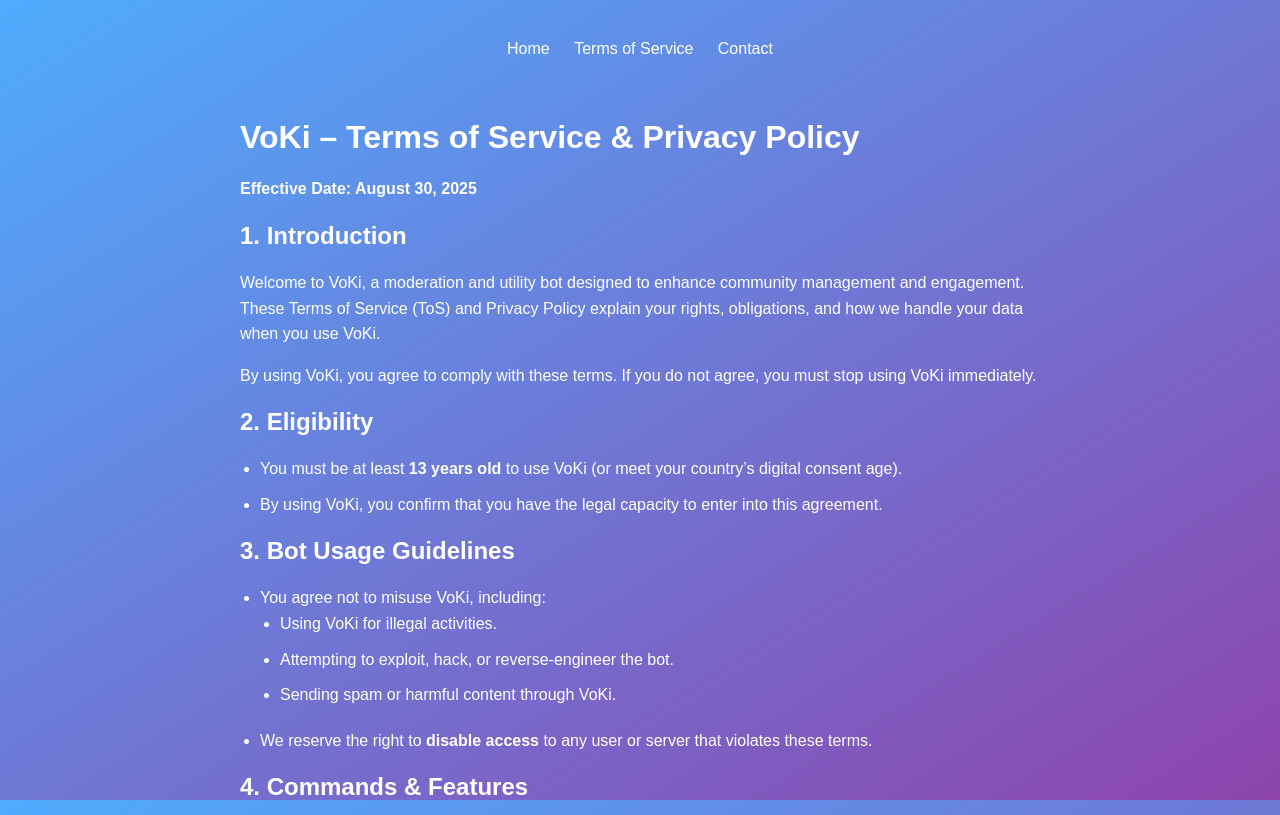
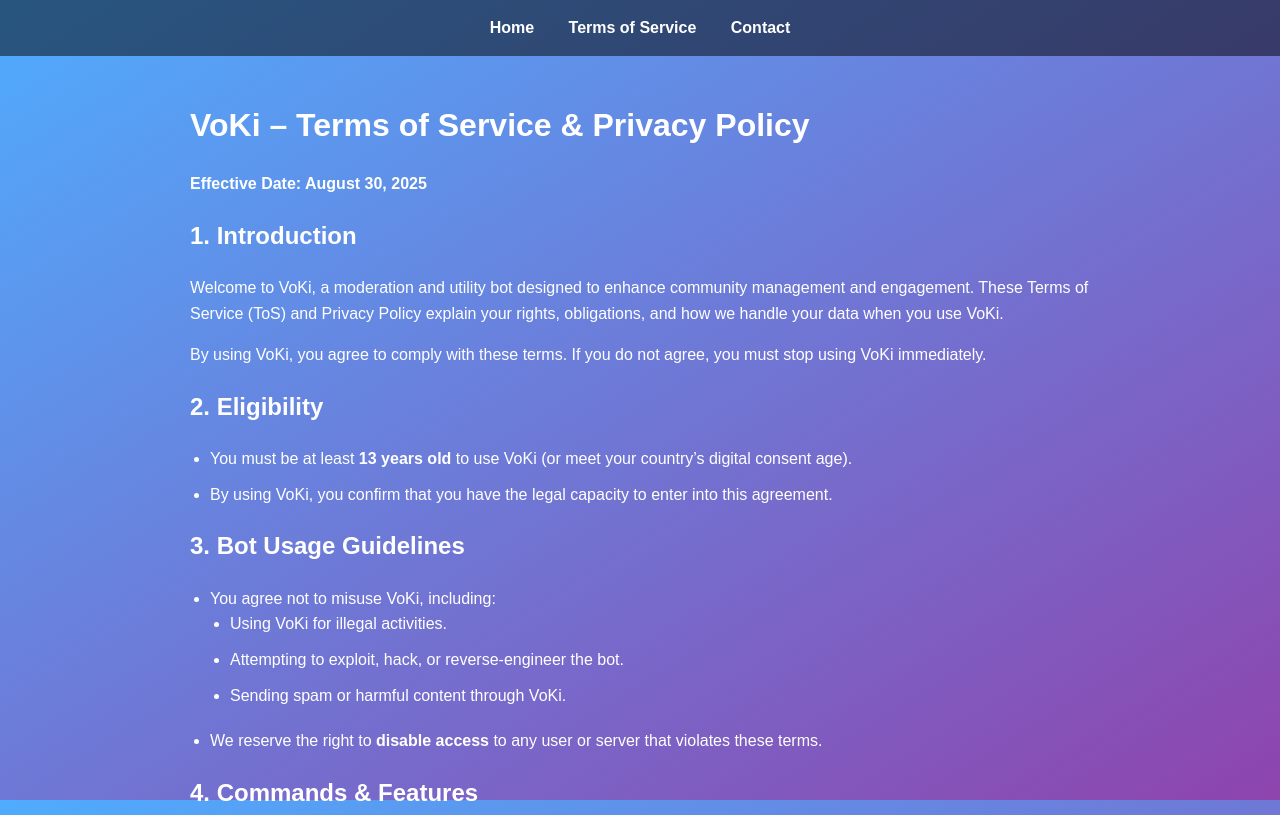
Before and after one commit to Vaztinix/VoKi, a plain HTML site: page tos.html in a window 1280 px wide. Shown: the top 815 px of the page. Drawn offline with Linux system fonts and the light colour scheme.

Commit message:
Update tos.html

```diff
--- a/tos.html
+++ b/tos.html
@@ -7,47 +7,54 @@
   <style>
     body {
       margin: 0;
-      min-height: 100vh;
+      font-family: Arial, sans-serif;
       background: linear-gradient(to bottom right, #4facfe, #8e44ad);
       background-attachment: fixed;
-      font-family: Arial, sans-serif;
       color: white;
-      display: flex;
-      flex-direction: column;
-      align-items: center;
-      padding: 40px 20px;
-      box-sizing: border-box;
+      line-height: 1.6;
     }
+
     nav {
-      margin-bottom: 40px;
+      position: fixed;
+      top: 0;
+      width: 100%;
+      background: rgba(0,0,0,0.5);
+      padding: 15px 0;
+      text-align: center;
+      z-index: 100;
     }
-    a {
+
+    nav a {
       color: #fff;
-      margin: 0 10px;
+      margin: 0 15px;
       text-decoration: none;
+      font-weight: bold;
       transition: 0.3s;
     }
-    a:hover {
+
+    nav a:hover {
+      color: #ffd700;
       text-decoration: underline;
-      color: #ffd700;
     }
+
+    .container {
+      max-width: 900px;
+      margin: 100px auto 50px; /* leave space for fixed nav */
+      padding: 0 20px;
+    }
+
     h1, h2 {
       margin-bottom: 20px;
     }
+
     p, li {
-      line-height: 1.6;
       margin-bottom: 10px;
-      max-width: 800px;
-      text-align: left;
     }
+
     ul {
       list-style-type: disc;
       padding-left: 20px;
       margin-bottom: 20px;
-      max-width: 800px;
-    }
-    .container {
-      max-width: 900px;
     }
   </style>
 </head>
```
